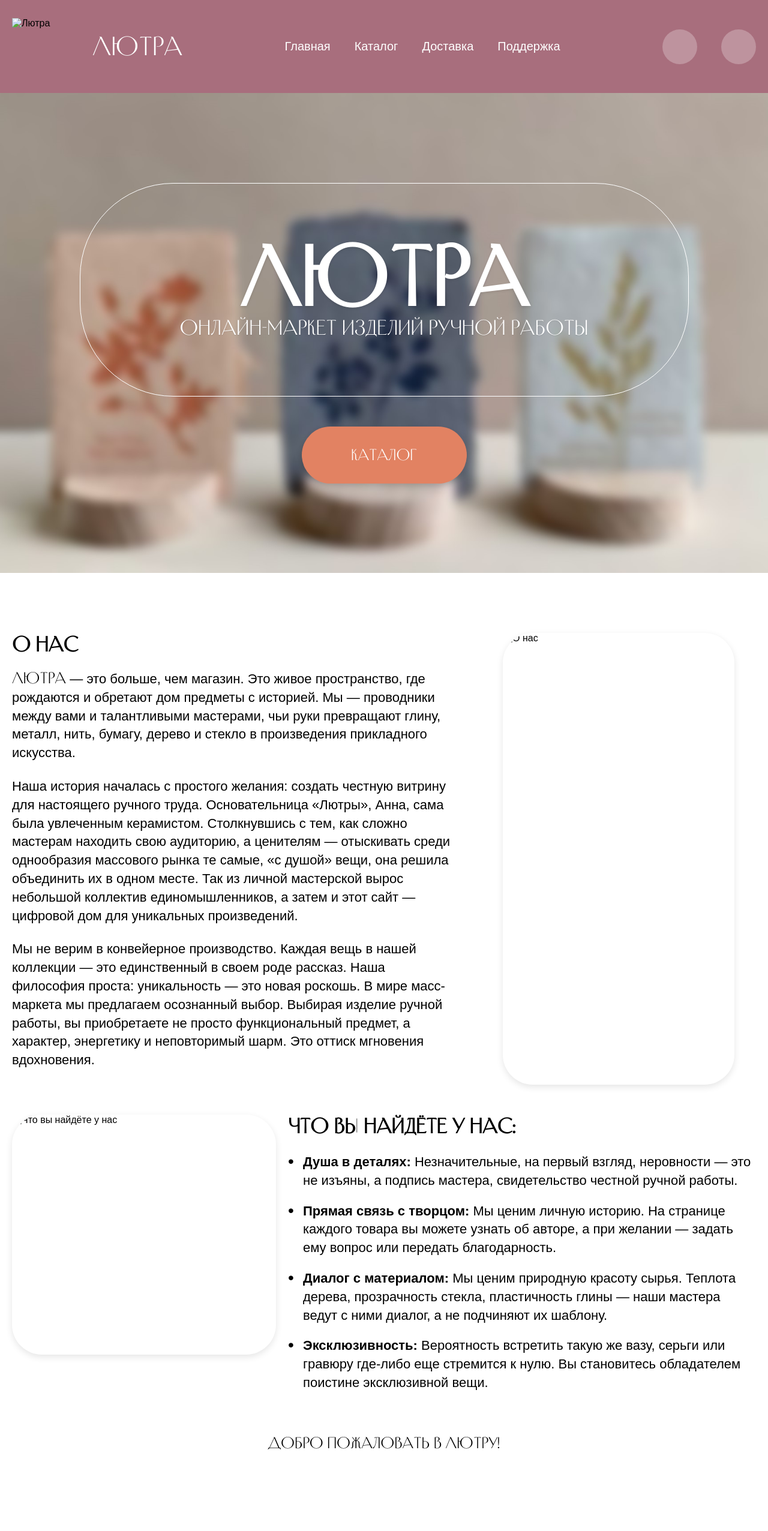
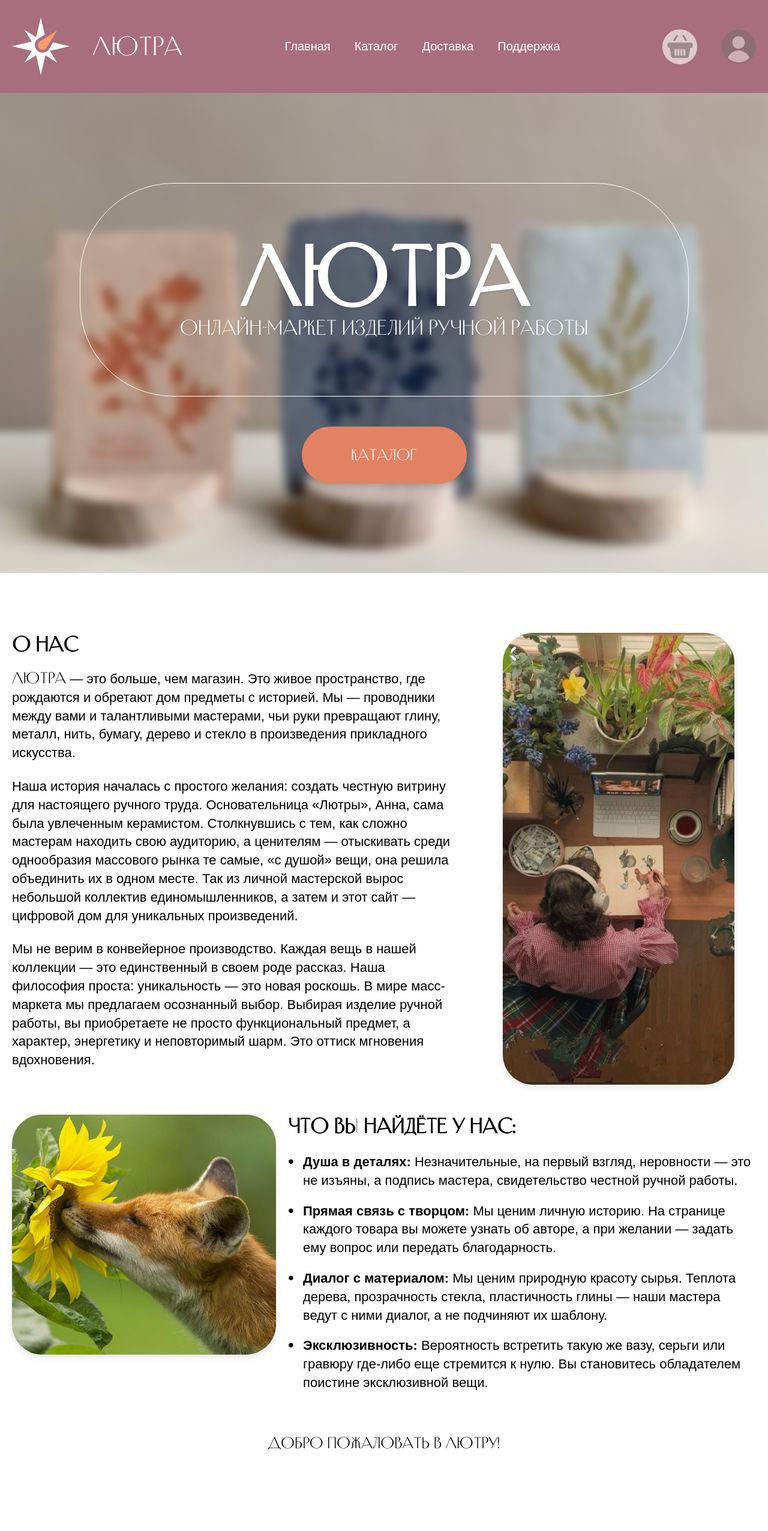
Before and after one commit to bloooster/lutra, a plain HTML site: page index.html in a window 1280 px wide. Shown: the top 2552 px of the page at 60% size. Drawn offline with Linux system fonts and the light colour scheme; files whose address does not match are found by name.

Commit message:
Update index.html

```diff
--- a/index.html
+++ b/index.html
@@ -11,7 +11,7 @@
     <header class="header">
         <div class="container header__container">
             <div class="header__logo">
-                <img src="./lutyra-logo.png" alt="Лютра" class="header__logo-img">
+                <img src="images/lutyra-logo.png" alt="Лютра" class="header__logo-img">
                 <span class="header__logo-text">Лютра</span>
             </div>
 
@@ -24,10 +24,10 @@
 
             <div class="header__actions">
                 <a href="cart.html" class="header__cart" aria-label="Корзина">
-                    <img src="./cart.png" alt="">
+                    <img src="images/cart.png" alt="">
                 </a>
                 <button class="header__profile" aria-label="Личный кабинет">
-                    <img src="./profile.png" alt="">
+                    <img src="images/profile.png" alt="">
                 </button>
             </div>
         </div>
@@ -65,14 +65,14 @@
                     </div>
                 </div>
                 <div class="about__image">
-                    <img src="./onas.jpg" alt="О нас">
+                    <img src="images/onas.jpg" alt="О нас">
                 </div>
             </section>
 
             <!-- ЧТО ВЫ НАЙДЕТЕ -->
             <section class="features">
                 <div class="features__image">
-                    <img src="./features.jpg" alt="Что вы найдёте у нас">
+                    <img src="images/features.jpg" alt="Что вы найдёте у нас">
                 </div>
                 <div class="features__content">
                     <h2 class="features__title">Что вы найдёте у нас:</h2>
@@ -106,14 +106,14 @@
 
                     <article class="product-card">
                         <div class="product-card__image">
-                            <img src="./product2.jpg" alt="Подсвечник Нежный шиповник">
+                            <img src="images/product2.jpg" alt="Подсвечник Нежный шиповник">
                         </div>
                         <h3 class="product-card__title">Подсвечник “Нежный шиповник”</h3>
                     </article>
 
                     <article class="product-card">
                         <div class="product-card__image">
-                            <img src="./product3.jpg" alt="Карты Дизайнерские страсти">
+                            <img src="images/product3.jpg" alt="Карты Дизайнерские страсти">
                         </div>
                         <h3 class="product-card__title">Карты “Дизайнерские страсти”</h3>
                     </article>
@@ -126,7 +126,7 @@
     <footer class="footer">
         <div class="container footer__container">
             <div class="footer__logo">
-                <img src="./logo2.png" alt="Логотип">
+                <img src="images/logo2.png" alt="Логотип">
             </div>
             <div class="footer__info">
                 2026<br>Анна Плотникова, Любовь Серикова
```
